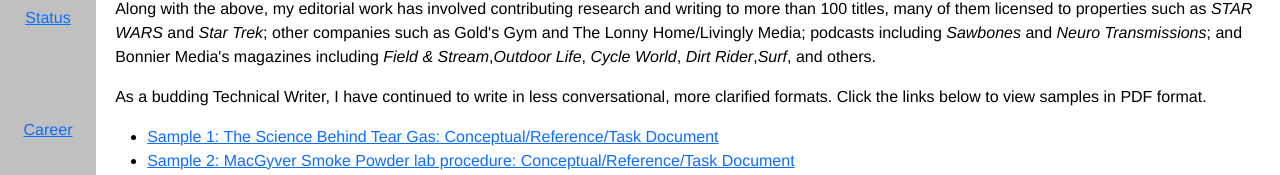
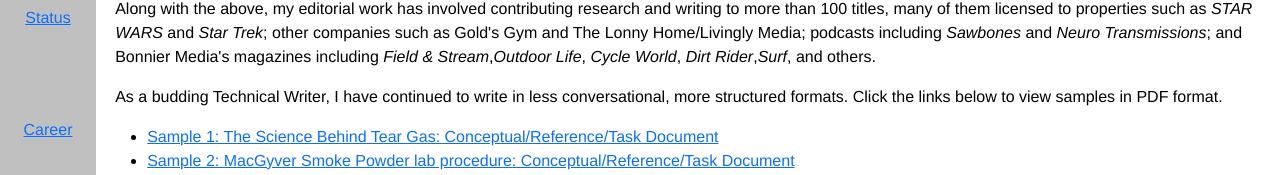
Before and after one commit to TheIanCannon/TheIanCannon.github.io, a React (Create React App) app: page /Writing in a window 1280 px wide. Shown: the part 169-344 px from the top of the page. Built offline with nearby package versions, Linux system fonts and the light colour scheme.

Commit message:
Wording change

```diff
--- a/src/pages/Writing.jsx
+++ b/src/pages/Writing.jsx
@@ -36,7 +36,7 @@
         </p>
         <div id="TechWriting">
 										<p>
-												As a budding Technical Writer, I have continued to write in less conversational, more clarified formats. Click the links below to view samples in PDF format.
+												As a budding Technical Writer, I have continued to write in less conversational, more structured formats. Click the links below to view samples in PDF format.
 										</p>
           <ul className="WritingList">
 												<li>
```
